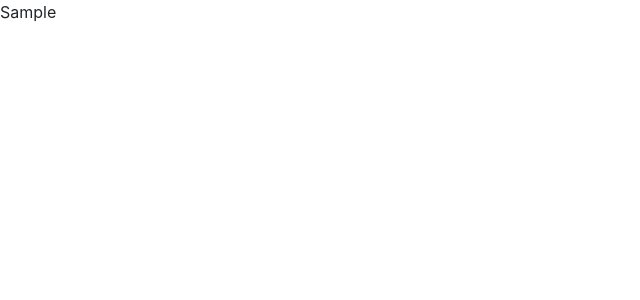
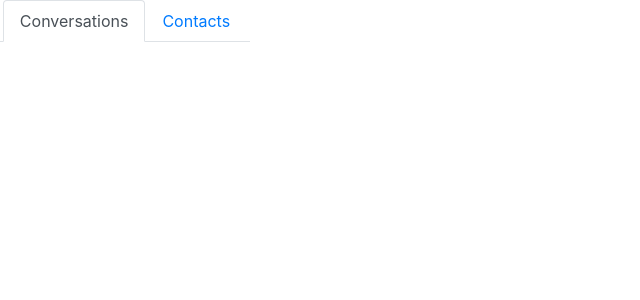
Before and after one commit to shadeemerhi/whatsapp-ts, a React (Create React App) app in the folder client/: page / in a window 1280 px wide. Both pictures are taken after typing "Sample" into the empty fields and a click on the button "Login". Shown: the top 300 px of the page, without its empty margins (0-640 px from the left). Built offline with nearby package versions, Linux system fonts and the light colour scheme.

Commit message:
Conversations and Contacts side tabs added to Nav

```diff
--- a/client/src/components/Dashboard.tsx
+++ b/client/src/components/Dashboard.tsx
@@ -1,4 +1,4 @@
-
+import Sidebar from './Sidebar';
 
 interface Props {
   id: string
@@ -6,8 +6,6 @@
 
 export default function Dashboard(props: Props) {
   return (
-    <div>
-      {props.id}
-    </div>
+    <Sidebar id={props.id}/>
   )
 }
--- /dev/null
+++ b/client/src/components/Sidebar.js
@@ -0,0 +1,26 @@
+import { useState } from 'react';
+import { Tab, Nav } from 'react-bootstrap';
+
+
+const CONVERSATIONS_KEY = 'conversations';
+const CONTACTS_KEY = 'contacts'
+
+export default function Sidebar(props) {
+
+  const [activeKey, setActiveKey] = useState(CONVERSATIONS_KEY);
+
+  return (
+    <div style={{ width: '250px'}} className="d-flex flex-column">
+      <Tab.Container activeKey={activeKey} onSelect={setActiveKey}>
+        <Nav variant="tabs" className="justify-content-center">
+          <Nav.Item>
+            <Nav.Link eventKey={CONVERSATIONS_KEY}>Conversations</Nav.Link>
+          </Nav.Item>
+          <Nav.Item>
+            <Nav.Link eventKey={CONTACTS_KEY}>Contacts</Nav.Link>
+          </Nav.Item>
+        </Nav>
+      </Tab.Container>
+    </div>
+  )
+}
```
Also changed, not shown: 1 other file (tests, documents, lock files or other folders).
